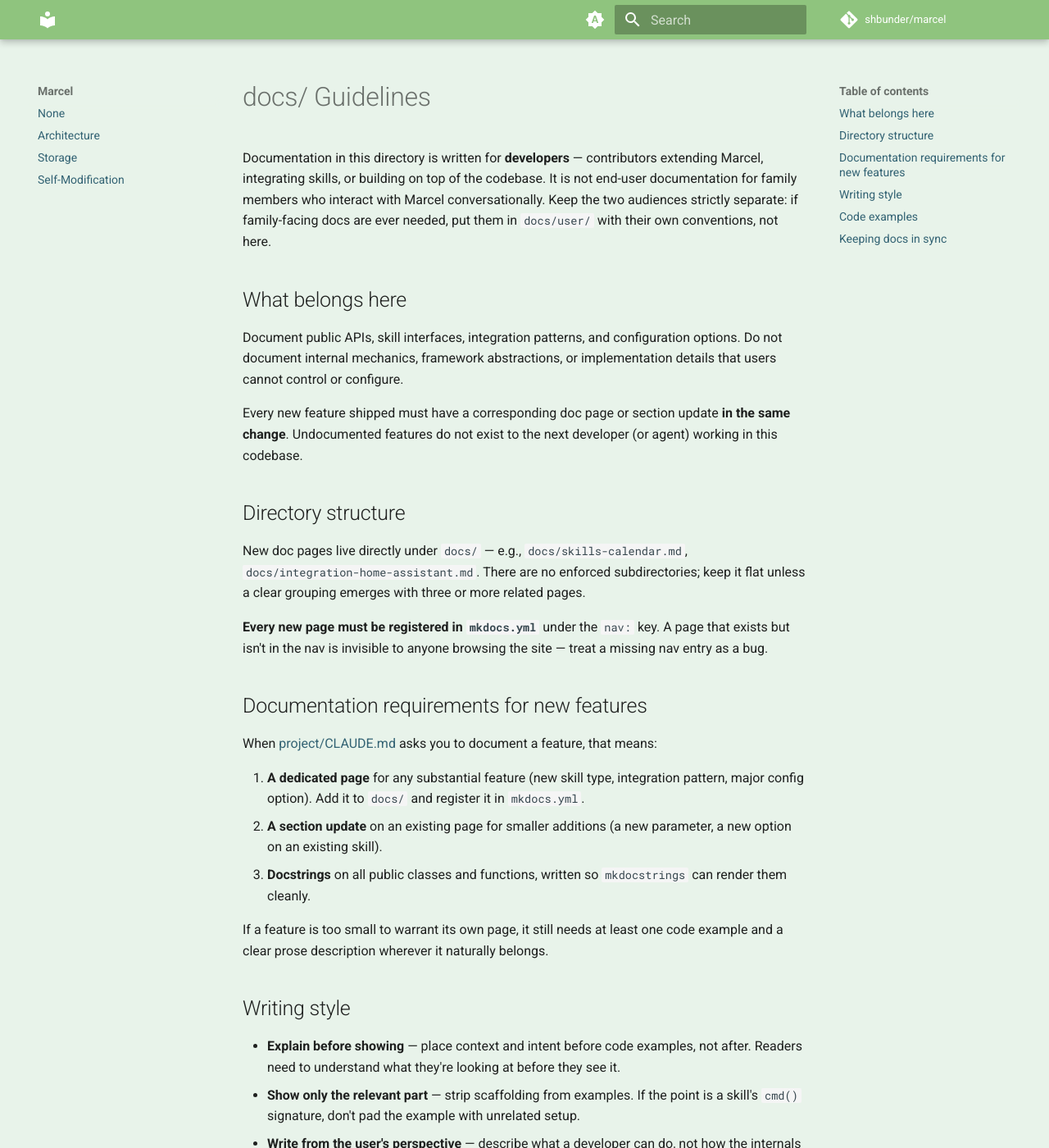
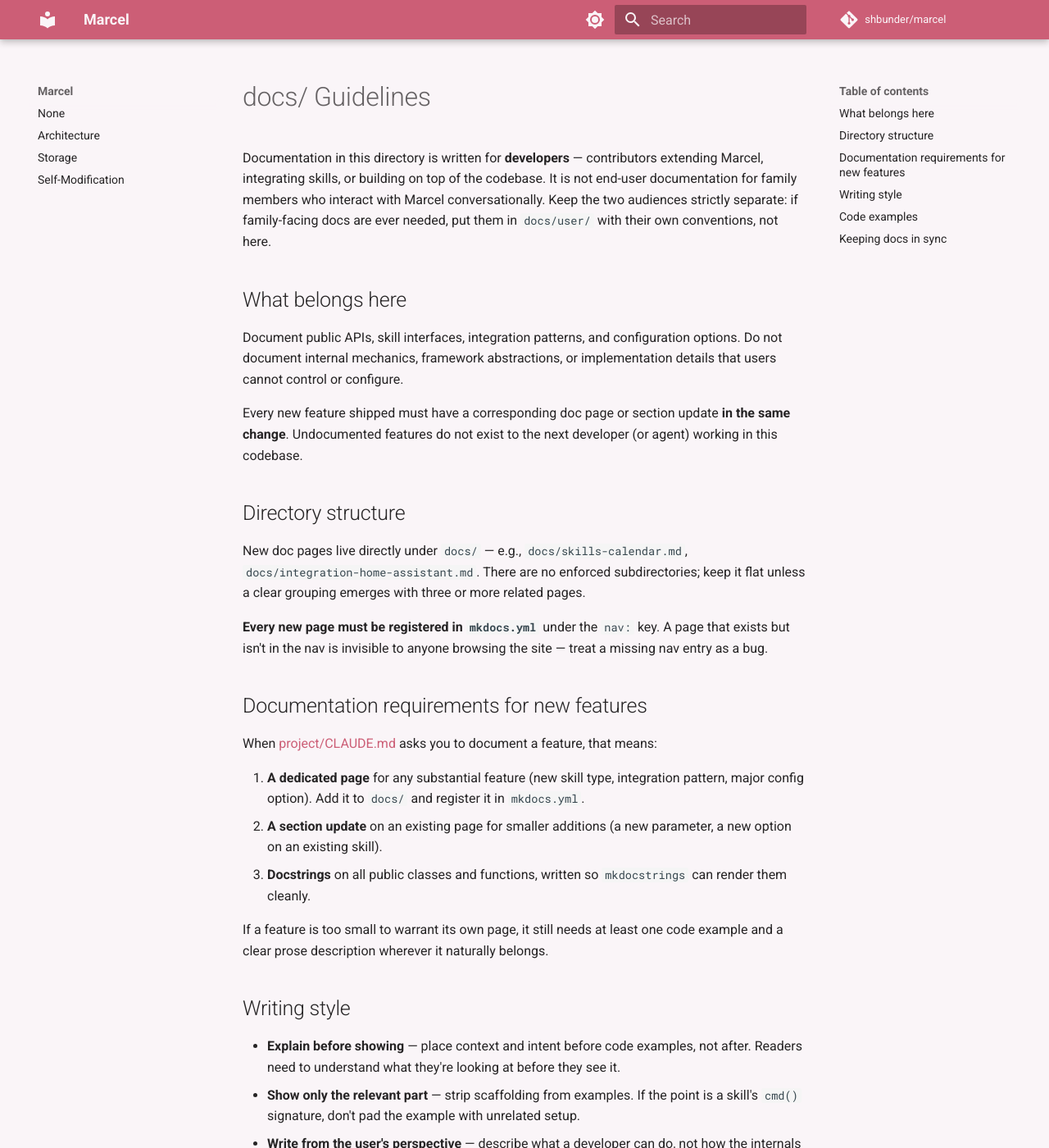
Before and after one commit to shbunder/marcel, an MkDocs documentation site: the page built from docs/CLAUDE.md, in a window 1280 px wide and 1400 px high. Shown: the whole window at 82% size. Built offline with MkDocs 1.6.1 and Material for MkDocs 9.7.7, drawn with Linux system fonts in a browser that asks for light colours; comment, search, counter and statistics services are not loaded.

Commit message:
🎨 design: establish Marcel brand palette
Blush Rose (#cc5e76) primary, Snow/Shadow Grey backgrounds,
Deep Teal (#5e807f) and Orange (#f6aa1c) as sparse secondaries.
Applies to docs theme via CSS custom properties.

Co-Authored-By: Claude Sonnet 4.6 <noreply@anthropic.com>

```diff
--- a/docs/extra/tweaks.css
+++ b/docs/extra/tweaks.css
@@ -1,140 +1,116 @@
-/* Custom header/banner color */
-.md-header {
-  background-color: #8FC47E !important; /* Change this to your desired color */
+/*
+ * Marcel brand palette
+ *
+ * Blush Rose  #cc5e76  — primary brand color
+ * Snow        #faf5f8  — light background
+ * Shadow Grey #262425  — dark background
+ * Deep Teal   #5e807f  — secondary (sparse)
+ * Orange      #f6aa1c  — secondary (sparse)
+ */
+
+/* ── Light mode ────────────────────────────────────────────────────────────── */
+[data-md-color-scheme="default"] {
+  --md-primary-fg-color:        #cc5e76;
+  --md-primary-fg-color--light: #d9849a;
+  --md-primary-fg-color--dark:  #a84a5f;
+  --md-primary-bg-color:        #faf5f8;
+  --md-primary-bg-color--light: rgba(250, 245, 248, 0.7);
+
+  --md-accent-fg-color:         #5e807f;
+  --md-accent-fg-color--transparent: rgba(94, 128, 127, 0.1);
+  --md-accent-bg-color:         #faf5f8;
+
+  --md-default-bg-color:        #faf5f8;
+  --md-default-fg-color:        #262425;
+  --md-default-fg-color--light: rgba(38, 36, 37, 0.7);
+  --md-default-fg-color--lighter: rgba(38, 36, 37, 0.4);
+  --md-default-fg-color--lightest: rgba(38, 36, 37, 0.12);
 }
 
-/* Hide site name text, show only logo */
-.md-header__title {
-  display: none;
+/* ── Dark mode ─────────────────────────────────────────────────────────────── */
+[data-md-color-scheme="slate"] {
+  --md-primary-fg-color:        #cc5e76;
+  --md-primary-fg-color--light: #d9849a;
+  --md-primary-fg-color--dark:  #a84a5f;
+  --md-primary-bg-color:        #faf5f8;
+  --md-primary-bg-color--light: rgba(250, 245, 248, 0.7);
+
+  --md-accent-fg-color:         #5e807f;
+  --md-accent-fg-color--transparent: rgba(94, 128, 127, 0.15);
+
+  --md-default-bg-color:        #262425;
+  --md-default-fg-color:        #faf5f8;
+  --md-default-fg-color--light: rgba(250, 245, 248, 0.7);
+  --md-default-fg-color--lighter: rgba(250, 245, 248, 0.4);
+  --md-default-fg-color--lightest: rgba(250, 245, 248, 0.12);
+
+  /* Code block background */
+  --md-code-bg-color:           #1e1c1d;
 }
 
-/* Keep search bar and other elements grouped on the right */
-.md-header__option {
-  margin-left: auto;
+/* ── Header ────────────────────────────────────────────────────────────────── */
+.md-header {
+  background-color: #cc5e76;
 }
 
-/* Show full GitHub repository name without truncation */
-.md-source__repository {
-  max-width: none;
-  overflow: visible;
-  text-overflow: clip;
+.md-header a,
+.md-header a:hover {
+  color: #faf5f8 !important;
 }
 
-/* Custom text selection highlight color for light mode */
-[data-md-color-scheme="default"] ::selection {
-  background-color: #326273;
-  color: white;
+/* ── Links ─────────────────────────────────────────────────────────────────── */
+[data-md-color-scheme="default"] a:not(.md-header a):not(.md-nav__link) {
+  color: #cc5e76;
+}
+[data-md-color-scheme="default"] a:not(.md-header a):not(.md-nav__link):hover {
+  color: #a84a5f;
 }
 
-/* Custom text selection highlight color for dark mode */
-[data-md-color-scheme="slate"] ::selection {
-  background-color: #E39774;
-  color: white;
+[data-md-color-scheme="slate"] a:not(.md-header a):not(.md-nav__link) {
+  color: #d9849a;
+}
+[data-md-color-scheme="slate"] a:not(.md-header a):not(.md-nav__link):hover {
+  color: #cc5e76;
 }
 
-/* Custom link colors for light mode */
-[data-md-color-scheme="default"] a {
-  color: #326273 !important;
+/* ── Text selection ─────────────────────────────────────────────────────────── */
+[data-md-color-scheme="default"] ::selection {
+  background-color: #cc5e76;
+  color: #faf5f8;
+}
+[data-md-color-scheme="slate"] ::selection {
+  background-color: #cc5e76;
+  color: #faf5f8;
 }
 
-[data-md-color-scheme="default"] a:hover {
-  color: #326273 !important;
+/* ── Admonitions ───────────────────────────────────────────────────────────── */
+.admonition.note {
+  border-color: #5e807f !important;
+}
+.admonition.warning {
+  border-color: #f6aa1c !important;
 }
 
-/* Custom link colors for dark mode */
-[data-md-color-scheme="slate"] a {
-  color: #E39774 !important;
-}
+/* ── Utilities ──────────────────────────────────────────────────────────────── */
+.hide            { display: none; }
+.text-center     { text-align: center; }
 
-[data-md-color-scheme="slate"] a:hover {
-  color: #d17f5a !important;
-}
-
-/* Keep header GitHub link white */
-.md-header a {
-  color: white !important;
-}
-
-.md-header a:hover {
-  color: rgba(255, 255, 255, 0.8) !important;
-}
-
-/* Custom background color for light mode */
-[data-md-color-scheme="default"] {
-  --md-default-bg-color: #E8F3EA; /* Change this to your desired light background */
-}
-
-/* Custom background color for dark mode */
-[data-md-color-scheme="slate"] {
-  --md-hue: 230;
-  --md-default-bg-color: #313D34; /* Change this to your desired dark background */
-}
-
-.hide {
-  display: none;
-}
-
-/* Custom green border for note admonitions */
-.admonition.note {
-  border-color: #A8C890 !important;
-}
-
-.text-center {
-  text-align: center;
-}
+.color-primary   { color: #cc5e76; }
+.color-teal      { color: #5e807f; }
+.color-orange    { color: #f6aa1c; }
 
 img.index-header {
   width: 70%;
   max-width: 500px;
 }
 
-.tea-green{
-  color: #C4D4A0;
-}
-
-.muted-olivce {
-  color: #A8C890;
-}
-
-.evergreen {
-  color: #2A3828;
-}
-
-.text-emphasis {
-  font-size: 1rem;
-  font-weight: 300;
-  font-style: italic;
-}
-
-.pink-emphasis {
-  color: #F76690;
-}
-
-.filename a:hover {
-  text-decoration: underline;
-}
-
-#version-notice {
-  margin-bottom: 10px;
-}
-
-.mermaid {
-  text-align: center;
-}
-
 .md-search__input::-webkit-search-decoration,
 .md-search__input::-webkit-search-cancel-button,
 .md-search__input::-webkit-search-results-button,
 .md-search__input::-webkit-search-results-decoration {
-  -webkit-appearance:none;
+  -webkit-appearance: none;
 }
 
 .md-search-result__article {
   padding-bottom: .55em;
 }
-
-.ais-SearchBox-form {
-  display: flex;
-  flex-direction: row;
-  gap: 10px;
-}
--- a/mkdocs.yml
+++ b/mkdocs.yml
@@ -16,27 +16,24 @@ extra:
 
 theme:
   name: "material"
+  # Brand colors are applied via docs/extra/tweaks.css using CSS custom properties.
+  # 'pink' is the closest Material named color to Blush Rose (#cc5e76) and serves
+  # as the fallback before the stylesheet loads.
   palette:
-    - media: "(prefers-color-scheme)"
-      primary: light green
-      accent: light green
-      toggle:
-        icon: material/brightness-auto
-        name: "Switch to light mode"
     - media: "(prefers-color-scheme: light)"
       scheme: default
-      primary: light green
-      accent: light green
+      primary: pink
+      accent: teal
       toggle:
         icon: material/brightness-7
         name: "Switch to dark mode"
     - media: "(prefers-color-scheme: dark)"
       scheme: slate
-      primary: light green
-      accent: light green
+      primary: pink
+      accent: teal
       toggle:
         icon: material/brightness-4
-        name: "Switch to system preference"
+        name: "Switch to light mode"
   features:
     - search.suggest
     - search.highlight
```
Also changed, not shown: 1 other file.
